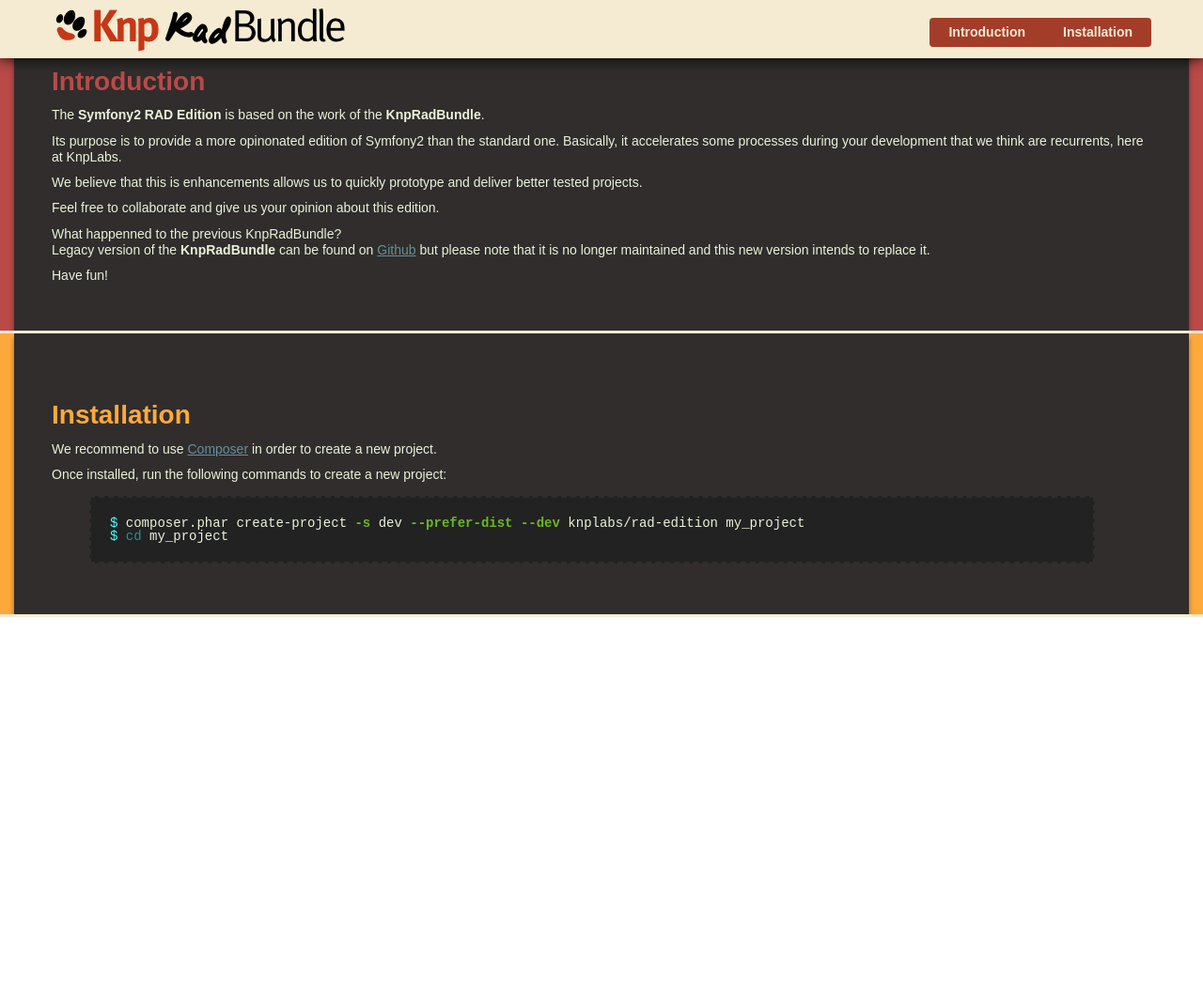
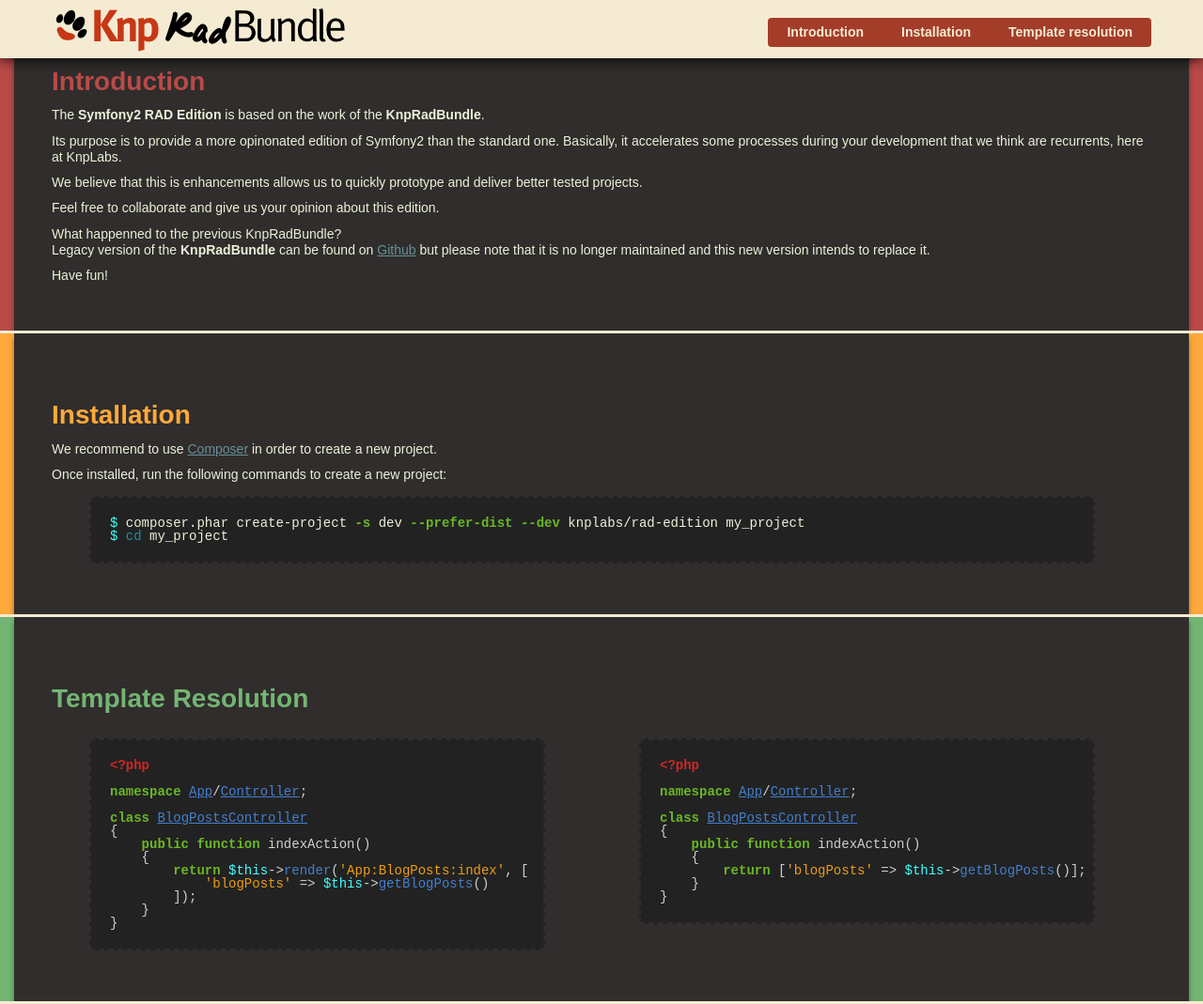
Before and after one commit to KnpLabs/rad-edition-site, a Jekyll site: the page built from index.html, in a window 1280 px wide and 1069 px high. Shown: the whole window at 94% size. Built offline with Jekyll 4.4.1, drawn with Linux system fonts in a browser that asks for light colours; Markdown is read by kramdown in place of the engine named in the settings.

Commit message:
Added template resolution section

```diff
--- /dev/null
+++ b/_includes/template-resolution.html
@@ -0,0 +1,40 @@
+<div class="content bgGreen">
+    <div class="container">
+        <a href="" id="template" name="template" class="anchor"></a>
+        <h2>Template Resolution</h2>
+        <div class="line">
+            <div class="size1of2 unit">
+{% highlight php %}
+<?php
+
+namespace App/Controller;
+
+class BlogPostsController
+{
+    public function indexAction()
+    {
+        return $this->render('App:BlogPosts:index', [
+            'blogPosts' => $this->getBlogPosts()
+        ]);
+    }
+}
+{% endhighlight %}
+            </div>
+            <div class="lastUnit">
+{% highlight php %}
+<?php
+
+namespace App/Controller;
+
+class BlogPostsController
+{
+    public function indexAction()
+    {
+        return ['blogPosts' => $this->getBlogPosts()];
+    }
+}
+{% endhighlight %}
+            </div>
+        </div>
+    </div>
+</div>
--- a/_layouts/default.html
+++ b/_layouts/default.html
@@ -16,12 +16,14 @@
                     <ul>
                         <li><a class="anchorLink" href="#intro">Introduction</a></li>
                         <li><a class="anchorLink" href="#installation">Installation</a></li>
+                        <li><a class="anchorLink" href="#template">Template resolution</a></li>
                     </ul>
                 </div>
             </div>
         </div>
         {% include introduction.html %}
         {% include installation.html %}
+        {% include template-resolution.html %}
     </div>
     <a class="scrollToTop anchorLink" href="#toTop">To Top</a>
     <script type="text/javascript" src="javascript/jquery.js"></script>
```
